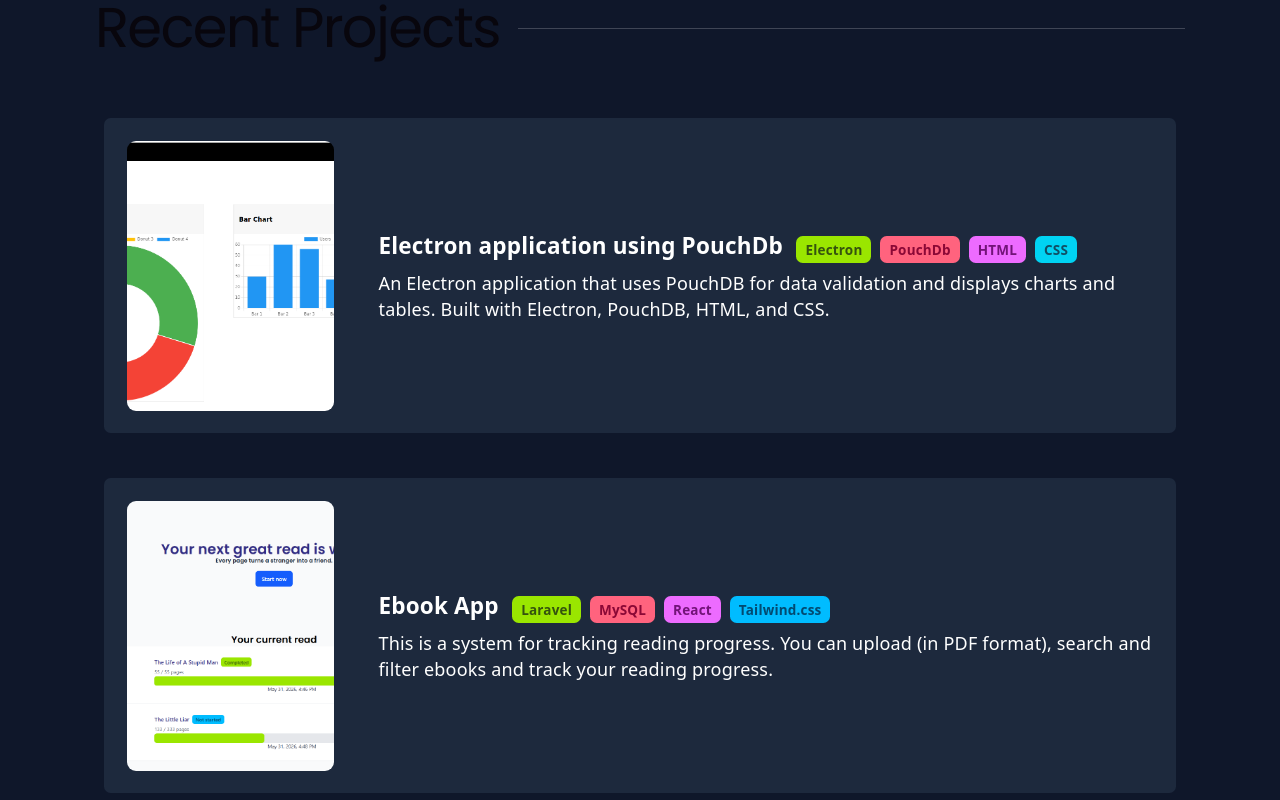
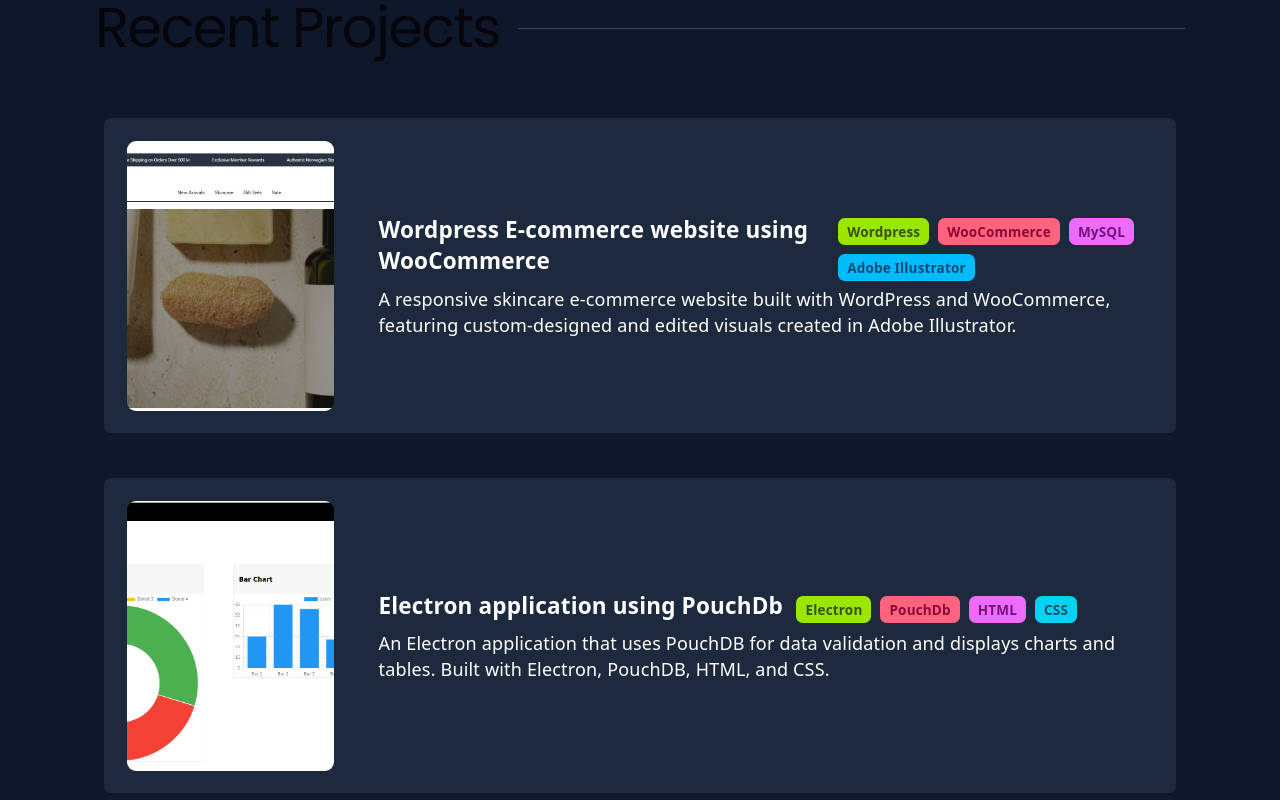
Before and after one commit to atikahadzman/portfolio, a React (Vite) app: page / in a window 1280 px wide. Shown: the part 2220-3020 px from the top of the page. Built offline with nearby package versions, Linux system fonts and the light colour scheme.

Commit message:
added e-commerce into project list

```diff
--- a/src/Projects.jsx
+++ b/src/Projects.jsx
@@ -11,9 +11,24 @@
         chart: import.meta.env.VITE_URL_CHART_APP,
         portfolio: import.meta.env.VITE_URL_PORFOLIO_APP,
         chartApi: import.meta.env.VITE_URL_CHART_API_APP,
+        ecommerceWeb: import.meta.env.VITE_URL_ECOMMERCE_WEB,
     };
 
     const projectList = [
+        {
+            url: projectUrls.ecommerceWeb,
+            title: "Wordpress E-commerce website using WooCommerce",
+            image: "/e-commerce.PNG",
+            badges: (
+                <>
+                    <div className="rounded-md px-2 py-1 text-xs font-semibold bg-lime-400 text-lime-900">Wordpress</div>
+                    <div className="rounded-md px-2 py-1 text-xs font-semibold bg-rose-400 text-rose-900">WooCommerce</div>
+                    <div className="rounded-md px-2 py-1 text-xs font-semibold bg-fuchsia-400 text-fuchsia-900">MySQL</div>
+                    <div className="rounded-md px-2 py-1 text-xs font-semibold bg-sky-400 text-sky-900">Adobe Illustrator</div>
+                </>
+            ),
+            content: "A responsive skincare e-commerce website built with WordPress and WooCommerce, featuring custom-designed and edited visuals created in Adobe Illustrator."
+        },
         {
             url: projectUrls.electron,
             title: "Electron application using PouchDb",
```
Also changed, not shown: public/e-commerce.PNG (added), 1 other file (tests, documents, lock files or other folders).
